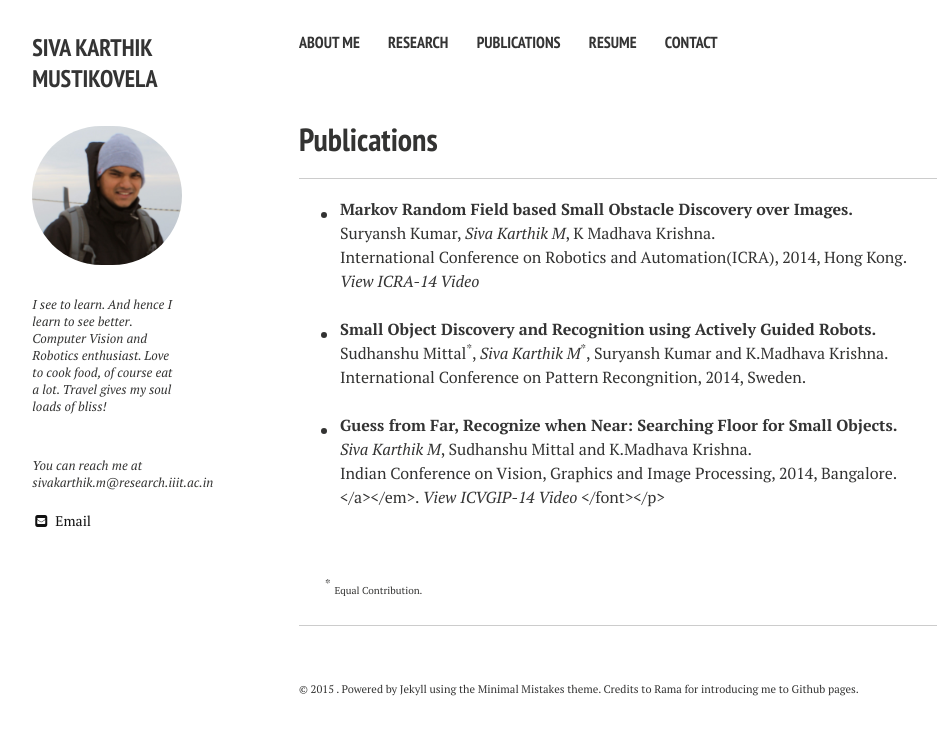
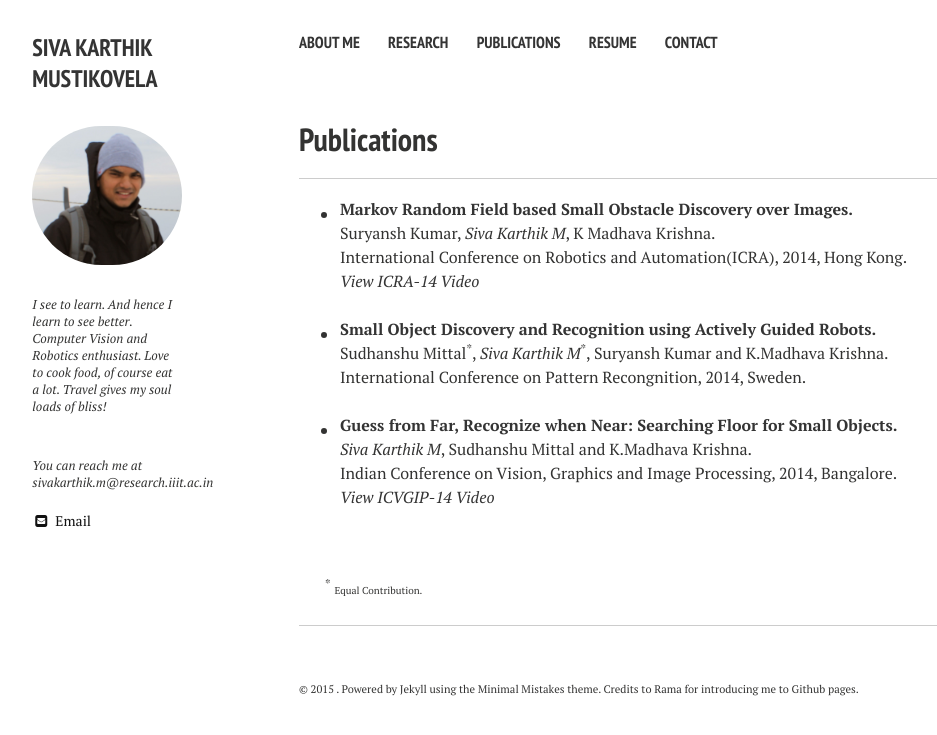
Before and after one commit to sivakm/sivakm.github.io, a Jekyll site: the page built from Publications/index.md, in a window 1280 px wide. Shown: the top 735 px of the page, without its empty margins (21-958 px from the left). Built offline with Jekyll 4.4.1, drawn with Linux system fonts in a browser that asks for light colours; nearby versions of some CDN libraries.

Commit message:
17febnight

```diff
--- a/Publications/index.md
+++ b/Publications/index.md
@@ -20,7 +20,7 @@ excerpt: "A List of Publications"
 *| [**Guess from Far, Recognize when Near: Searching Floor for Small Objects.**](/docs/Siva_etal_ICVGIP_14.pdf)   |
  | *Siva Karthik M*, Sudhanshu Mittal and K.Madhava Krishna.  |
  | Indian Conference on Vision, Graphics and Image Processing, 2014, Bangalore.|
- |</a></em>. <em><a href="https://www.youtube.com/watch?v=4ZpH4LM7EO0">View ICVGIP-14 Video</a></em> </font></p>|
+ |<em><a href="https://www.youtube.com/watch?v=4ZpH4LM7EO0">View ICVGIP-14 Video</a></em>|
 
 <br>
 <br>
```
